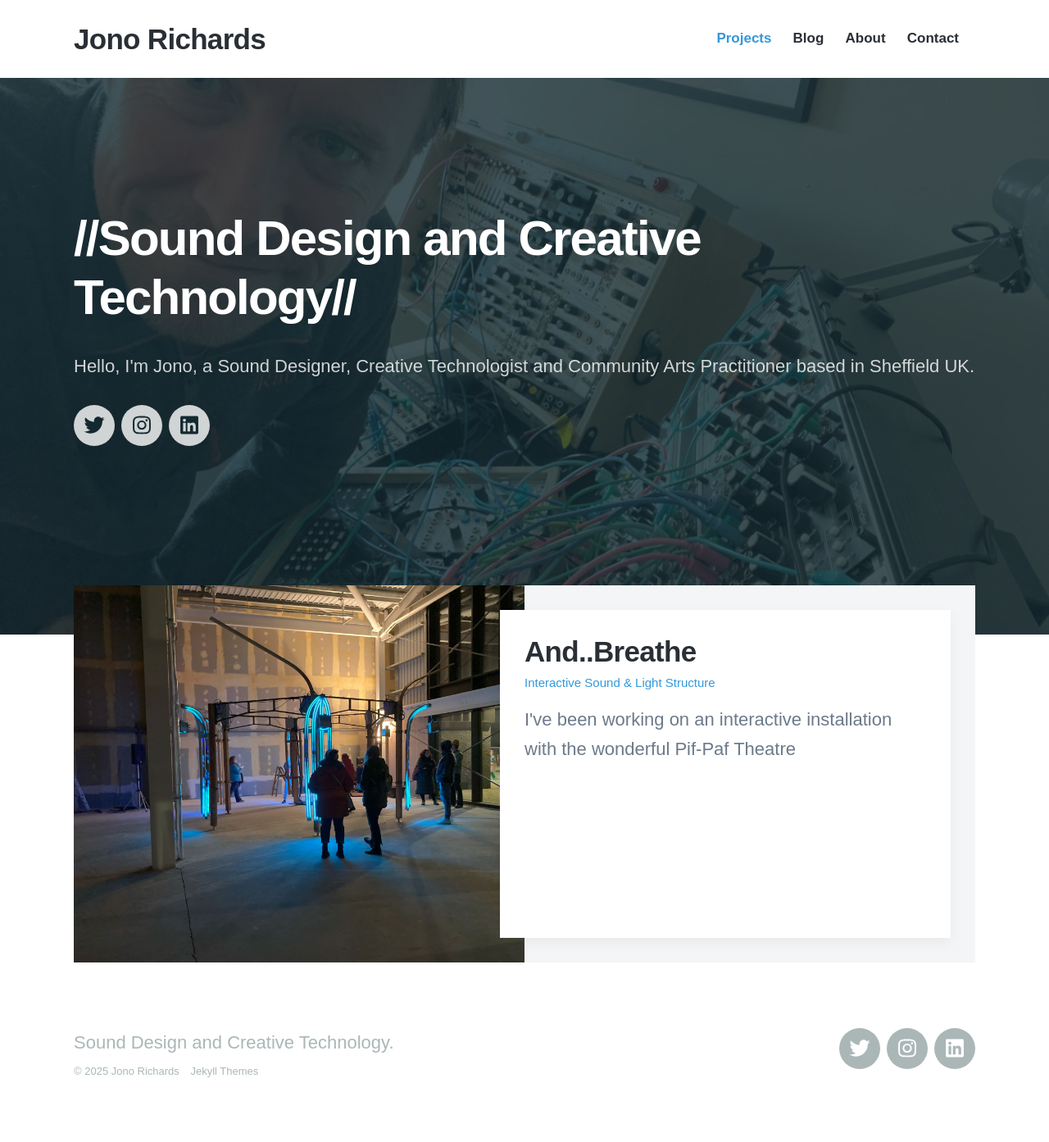
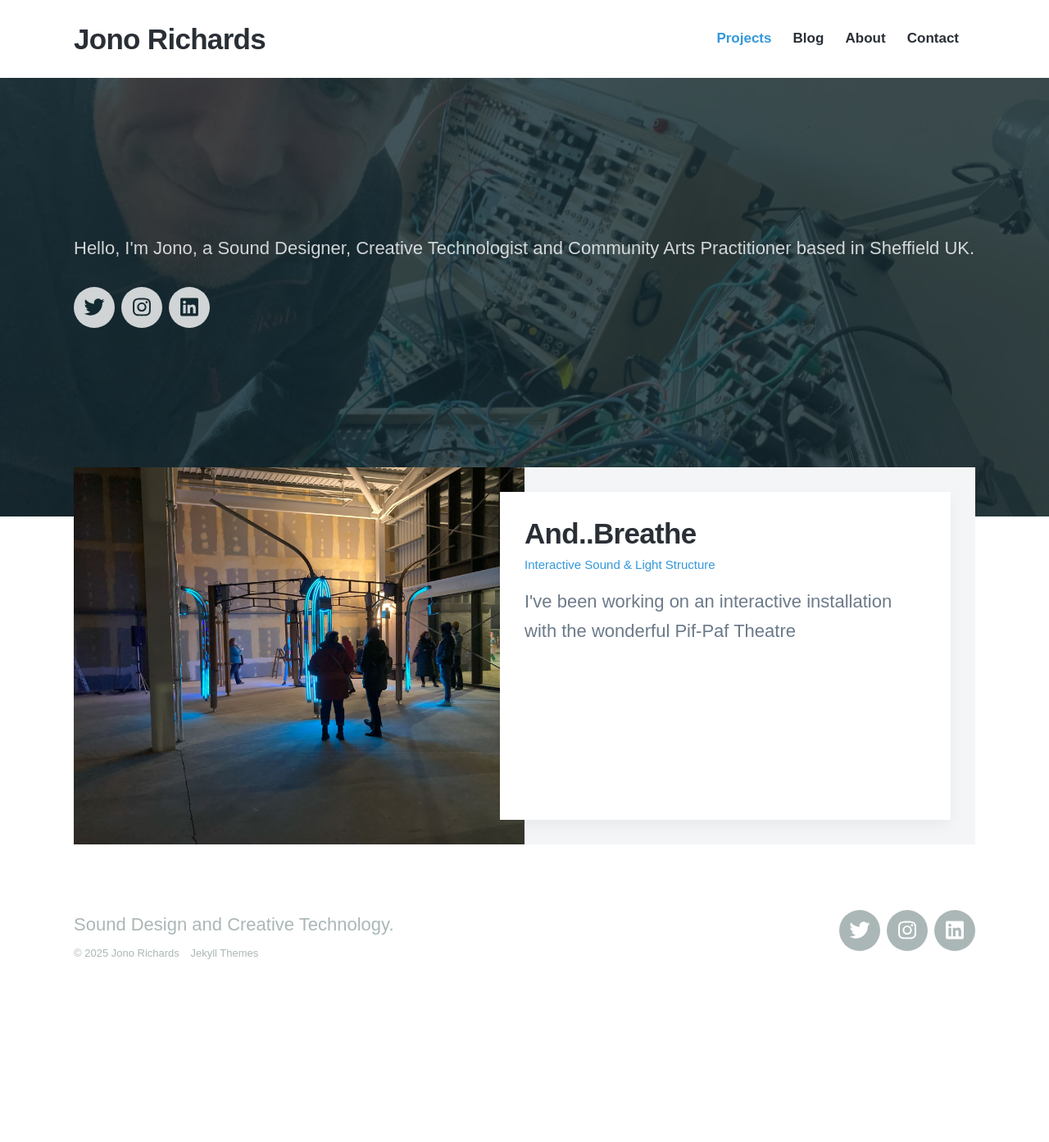
Before and after one commit to jonorichards/jonorichards.github.io, a Jekyll site: the page built from index.html, in a window 1280 px wide. Shown: the whole page at 82% size. Built offline with Jekyll 4.4.1, drawn with Linux system fonts in a browser that asks for light colours; nearby versions of some CDN libraries; some web fonts are replaced; after the commit the page ends 1249 px from its top, so only the background shows below that.

Commit message:
Update index.html

```diff
--- a/index.html
+++ b/index.html
@@ -13,7 +13,7 @@ featured_image: /images/jono/me_modular.jpg
 
 	<div class="wrap">
 
-		<h1> //Sound Design and Creative Technology// </h1>
+		<h1>  </h1>
 		<p>Hello, I'm Jono, a Sound Designer, Creative Technologist and Community Arts Practitioner based in Sheffield UK.</p>
 
 		{% include socials.html %}
```
